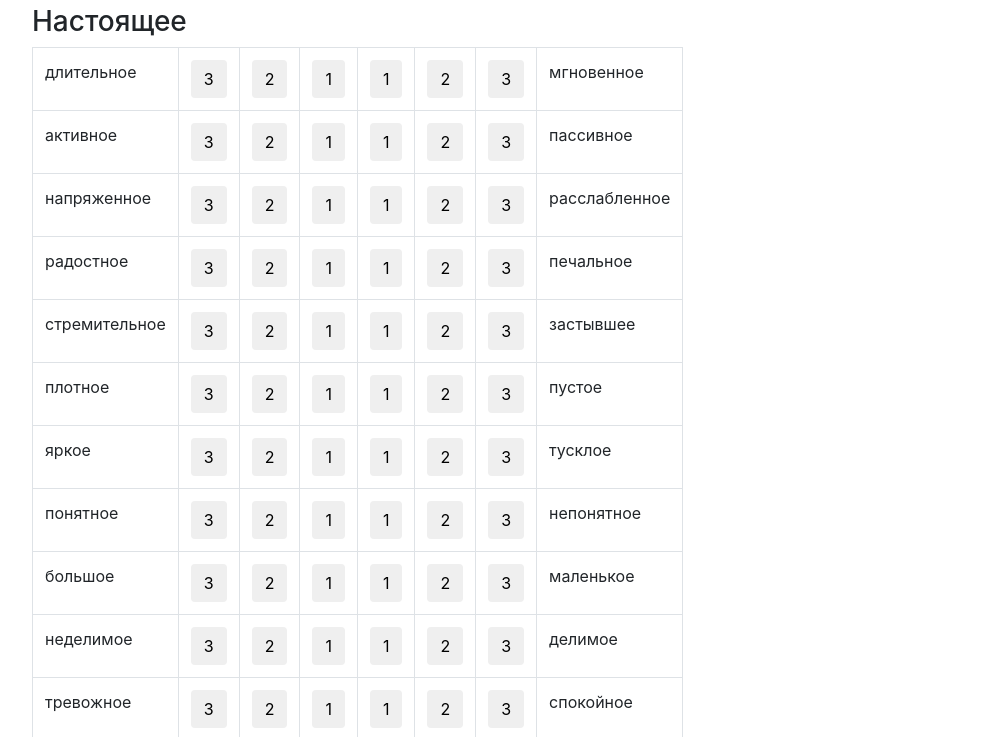
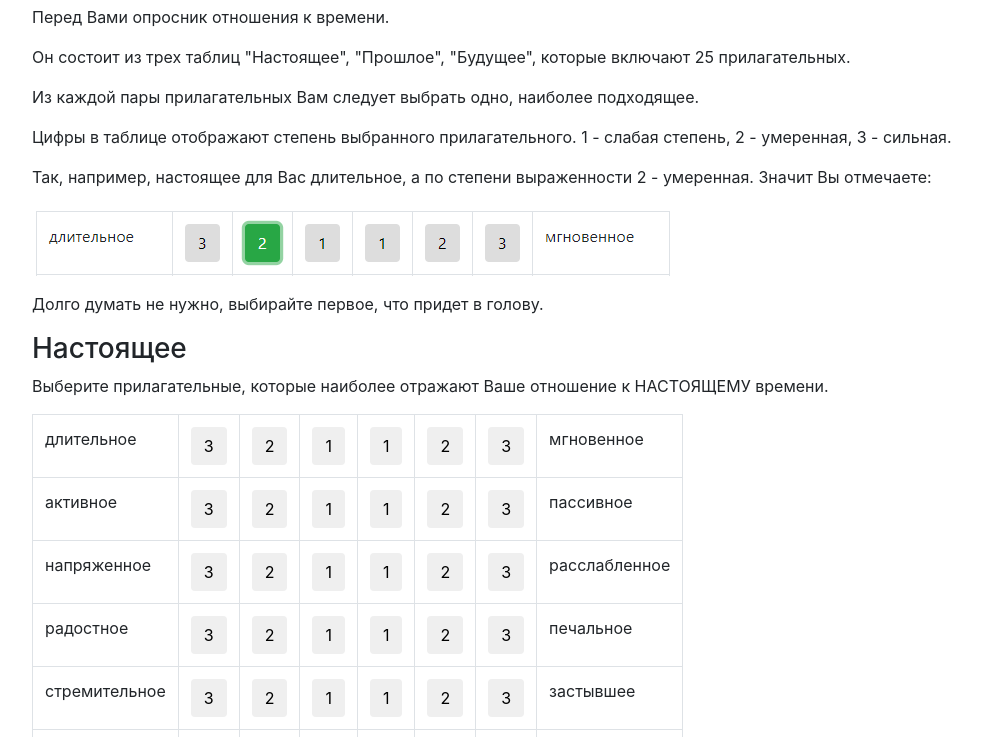
Before and after one commit to gr1s/morgan6206.github.io, a plain HTML site: page vaserman/index.html in a window 1280 px wide. Shown: the part 51-788 px from the top of the page, without its empty margins (38-1020 px from the left). Drawn offline with nearby package versions, Linux system fonts and the light colour scheme.

Commit message:
add vaserman info and result-scroll

```diff
--- a/vaserman/index.html
+++ b/vaserman/index.html
@@ -10,13 +10,28 @@
     <div class="container">
         <div class="row"><h1>Тест</h1></div>
         <div class="row">
+            <p>Перед Вами опросник отношения к времени. </p>
+            <p>Он состоит из трех таблиц "Настоящее", "Прошлое", "Будущее", которые включают 25 прилагательных.</p>
+            <p>Из каждой пары прилагательных Вам следует выбрать одно, наиболее подходящее.</p>
+            <p>Цифры в таблице отображают степень выбранного прилагательного. 1 - слабая степень, 2 - умеренная, 3 - сильная.</p>
+            <p>Так, например, настоящее для Вас длительное, а по степени выраженности 2 - умеренная. Значит Вы отмечаете:</p>
+            <p><img src="img/example.png" class="img-fluid" alt="Responsive image"></p>
+        </div>
+        <div class="row"><p>Долго думать не нужно, выбирайте первое, что придет в голову.</p></div>
+        <div class="row">
             <h3>Настоящее</h3>
         </div>
+        <div class="row">
+                <p>Выберите прилагательные, которые наиболее отражают Ваше отношение к НАСТОЯЩЕМУ времени.</p>
+            </div>
         <div class="row">
             <div id="table1"></div>
         </div>
         <div class="row">
             <h3>Прошлое</h3>
+        </div>
+        <div class="row">
+            <p>Выберите прилагательные, которые наиболее отражают Ваше отношение к ПРОШЛОМУ времени.</p>
         </div>
         <div class="row">
             <div id="table2"></div>
@@ -25,11 +40,15 @@
             <h3>Будущее</h3>
         </div>
         <div class="row">
+                <p>Выберите прилагательные, которые наиболее отражают Ваше отношение к БУДУЩЕМУ времени.</p>
+                <p>Оцените то, как Вы реально представляете свое БУДУЩЕЕ время, а не то, каким Вы хотите его видеть.</p>
+        </div>
+        <div class="row">
             <div id="table3"></div>
         </div>
         <div class="row">
             <div class="col offset-md-2">
-                <button type="button" class="btn btn-primary" onclick="getResult()">Получить результат</button>
+                <button type="button" class="btn btn-primary" onclick="getResult()">Получить результат (появится снизу)</button>
             </div>
         </div>
         <div class="row">
@@ -39,6 +58,7 @@
 
     <script src="https://ajax.googleapis.com/ajax/libs/jquery/3.1.1/jquery.min.js"></script>
     <script src="js/bootstrap.min.js"></script>
+    <!-- <script src="js/jquery.scrollTo.min.js"></script> -->
     <script src="js/data.js"></script>
     <script src="js/script.js"></script>
     <script>
--- a/vaserman/js/script.js
+++ b/vaserman/js/script.js
@@ -153,6 +153,7 @@ function countInTable(tableNumber, criterianNumber, value){
 
 
 function getResult(){
+
     console.log(selectedRow_1);
     console.log(selectedRow_2);
     console.log(selectedRow_3);
@@ -173,4 +174,6 @@ function getResult(){
     resultView +='<tr><th scope="row">Сумма</th><td>'+sum_1+'</td><td>'+sum_2+'</td><td>'+sum_3+'</td></tr>';
     resultView += '</tbody></table>';
     $('#result').html(resultView);
+    var destination = $('#result').offset().top;
+    $('html').animate({ scrollTop: destination }, 1100);
 }
```
Also changed, not shown: vaserman/img/example.png (added).
